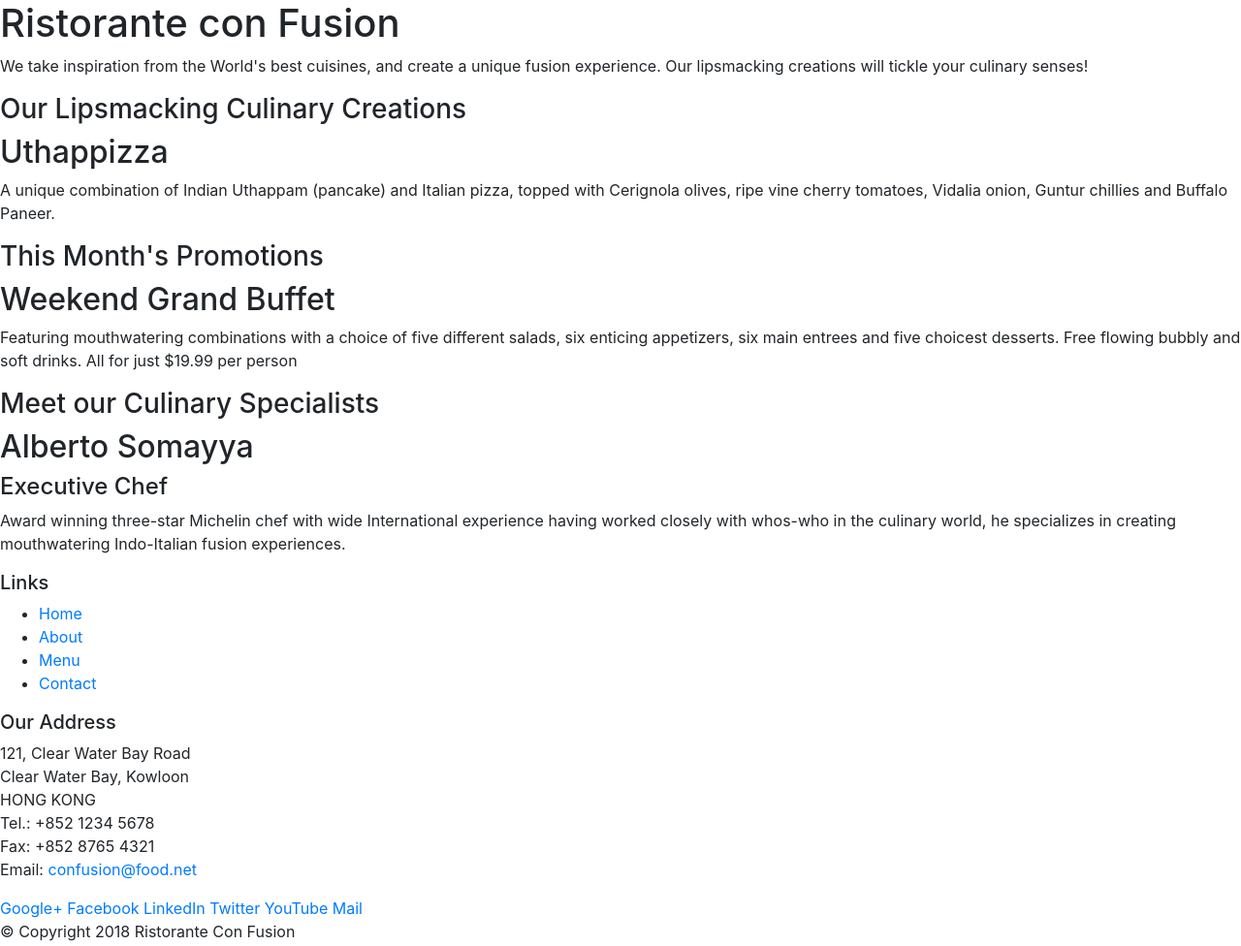
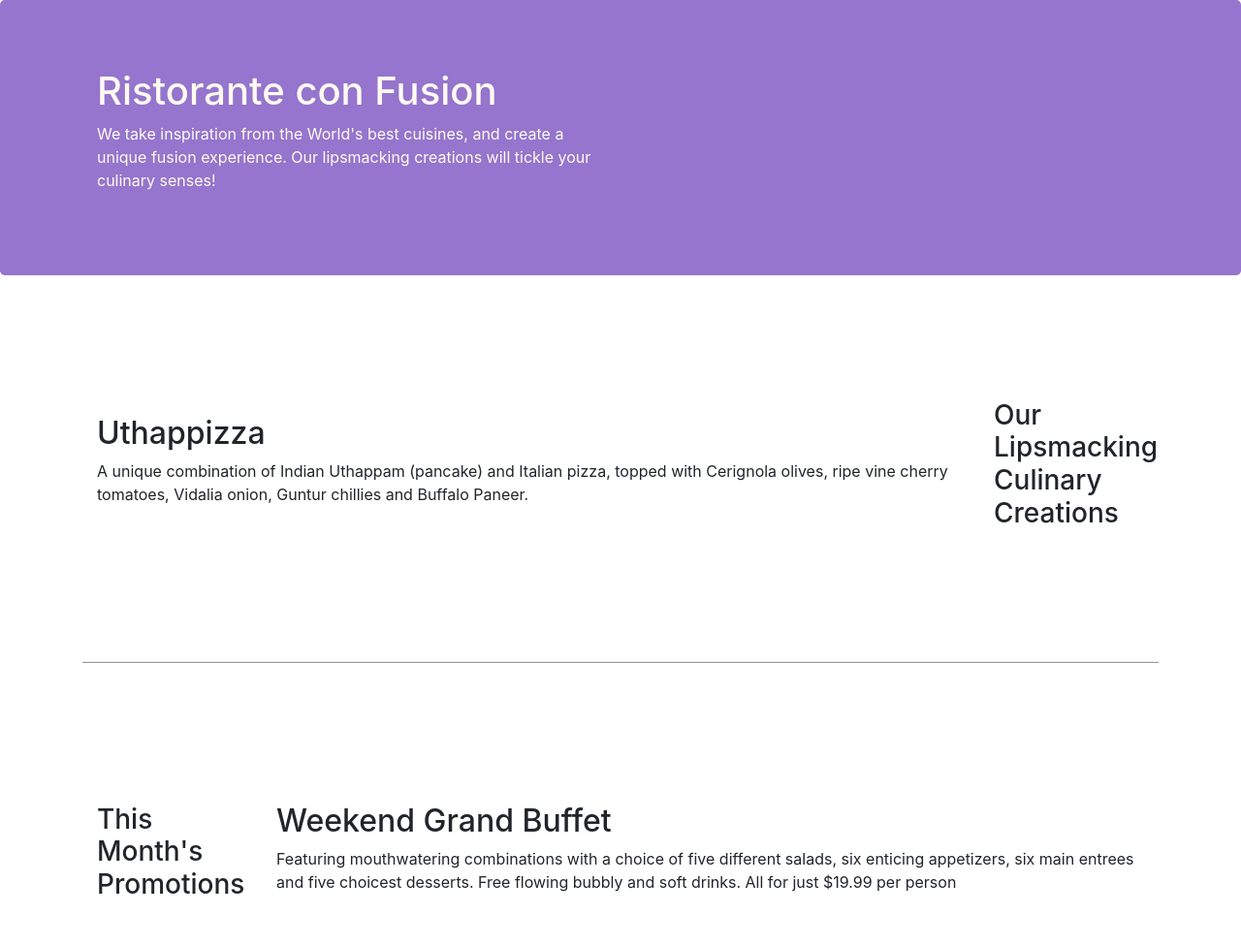
Before and after one commit to prarthanashr04/conFusion, a website: page index.html in a window 1280 px wide. Shown: the top 976 px of the page at 97% size. Drawn offline with nearby package versions, Linux system fonts and the light colour scheme.

Commit message:
assignment 1

```diff
--- /dev/null
+++ b/css/style.css
@@ -0,0 +1,29 @@
+.row-header{
+    margin: 0px auto;
+    padding: 0px auto;
+}
+
+.row-content{
+    margin: 0px auto;
+    padding: 50px 0px 50px 0px;
+    border-bottom: 2px ridge;
+    min-height: 400px;
+}
+.footer{
+    background-color: #d1c4e9;
+    margin: 0px auto;
+    padding: 20px 0px 20px 0px;
+}
+
+.jumbotron{
+    padding:70px 30px 70px 30px ;
+    margin: 0px auto;
+    background: #9575cd;
+    color: floralwhite;
+}
+
+.address{
+    font-size: 80%;
+    margin: 0px ;
+    color: #0f0f0f ;
+}
--- a/index.html
+++ b/index.html
@@ -9,51 +9,53 @@
 
     <!-- Bootstrap CSS -->
     <link rel="stylesheet" href="node_modules/bootstrap/dist/css/bootstrap.min.css">
+    <link rel="stylesheet" href="css/style.css">
     <title>Ristorante Con Fusion</title>
 </head>
 
 <body>
 
-    <header>
-        <div>
-            <div>
-                <div>
+    <header class ="jumbotron">
+        <div class ="container">
+            <div class ="row row-header">
+                <div class ="col-12 col-sm-6">
                     <h1>Ristorante con Fusion</h1>
                     <p>We take inspiration from the World's best cuisines, and create a unique fusion experience. Our lipsmacking creations will tickle your culinary senses!</p>
                 </div>
-                <div>
+                <div class ="col-12 col-sm">
                 </div>
             </div>
         </div>
     </header>
 
-    <div>
-        <div>
-            <div>
+
+    <div class ="container">
+        <div class="row row-content align-items-center">
+            <div class ="col-12 col-sm-4 order-sm-last col-md-2" >
                 <h3>Our Lipsmacking Culinary Creations</h3>
             </div>
-            <div>
+            <div class ="col col-sm order-sm-first col-md">
                 <h2>Uthappizza</h2>
                 <p>A unique combination of Indian Uthappam (pancake) and Italian pizza, topped with Cerignola olives, ripe vine cherry tomatoes, Vidalia onion, Guntur chillies and Buffalo Paneer.</p>
             </div>
         </div>
 
 
-        <div>
-            <div>
+        <div class ="row row-content align-items-center">
+            <div class ="col-12 col-sm-4 col-md-2">
                 <h3>This Month's Promotions</h3>
             </div>
-            <div>
+            <div class=" col col-sm col-md">
                 <h2>Weekend Grand Buffet</h2>
                 <p>Featuring mouthwatering combinations with a choice of five different salads, six enticing appetizers, six main entrees and five choicest desserts. Free flowing bubbly and soft drinks. All for just $19.99 per person </p>
             </div>
         </div>
 
-        <div>
-            <div>
+        <div class ="row row-content align-items-center">
+            <div class ="col-12 col-sm-4 order-sm-last col-md-2">
                 <h3>Meet our Culinary Specialists</h3>
             </div>
-            <div>
+            <div class=" col col-sm order-sm-first col-md">
                 <h2>Alberto Somayya</h2>
                 <h4>Executive Chef</h4>
                 <p>Award winning three-star Michelin chef with wide International experience having worked closely with whos-who in the culinary world, he specializes in creating mouthwatering Indo-Italian fusion experiences. </p>
@@ -61,19 +63,19 @@
         </div>
     </div>
 
-    <footer>
-        <div>
-            <div>
-                <div>
+    <footer class="footer">
+        <div class ="container">
+            <div class ="row">
+                <div class="col-4 offset-1 col-sm-2">
                     <h5>Links</h5>
-                    <ul>
+                    <ul class ="list-unstyled">
                         <li><a href="#">Home</a></li>
-                        <li><a href="#">About</a></li>
+                        <li><a href="aboutus.html">About</a></li>
                         <li><a href="#">Menu</a></li>
                         <li><a href="#">Contact</a></li>
                     </ul>
                 </div>
-                <div>
+                <div class ="col-7 col-sm-5">
                     <h5>Our Address</h5>
                     <address>
 		              121, Clear Water Bay Road<br>
@@ -84,8 +86,8 @@
 		              Email: <a href="mailto:confusion@food.net">confusion@food.net</a>
 		           </address>
                 </div>
-                <div>
-                    <div>
+                <div class="col-12 col-sm-4 align-self-center">
+                    <div class="text-center">
                         <a href="http://google.com/+">Google+</a>
                         <a href="http://www.facebook.com/profile.php?id=">Facebook</a>
                         <a href="http://www.linkedin.com/in/">LinkedIn</a>
@@ -95,8 +97,8 @@
                     </div>
                 </div>
            </div>
-           <div>
-                <div>
+           <div class="row justify-content-center">
+                <div class ="col-auto">
                     <p>© Copyright 2018 Ristorante Con Fusion</p>
                 </div>
            </div>
```
Also changed, not shown: aboutus.html (added, +104 -0 lines).
